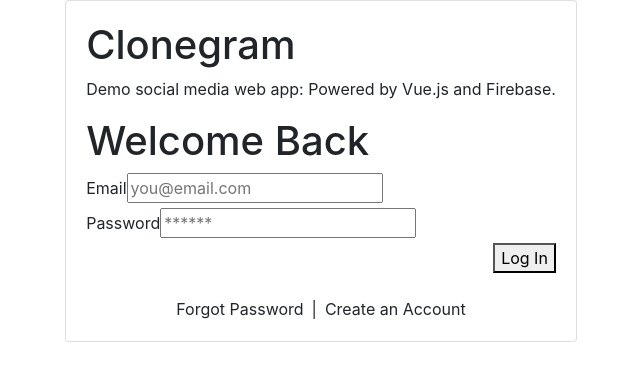
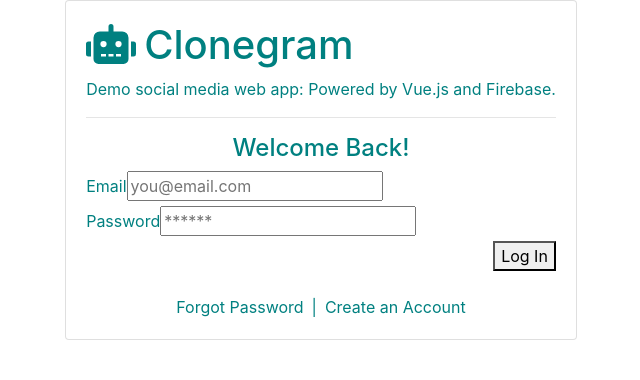
Before and after one commit to jengfad/clone-gram, a Vue app: page /login in a window 1280 px wide. Shown: the top 380 px of the page, without its empty margins (319-959 px from the left). Built offline with nearby package versions, Linux system fonts and the light colour scheme; no server answers; the database is empty; the HTML template or start-up script is replaced by a standard one.

Commit message:
new layout

```diff
--- a/public/index.html
+++ b/public/index.html
@@ -10,6 +10,8 @@
     <script src="https://code.jquery.com/jquery-3.3.1.slim.min.js" integrity="sha384-q8i/X+965DzO0rT7abK41JStQIAqVgRVzpbzo5smXKp4YfRvH+8abtTE1Pi6jizo" crossorigin="anonymous"></script>
     <script src="https://cdnjs.cloudflare.com/ajax/libs/popper.js/1.14.3/umd/popper.min.js" integrity="sha384-ZMP7rVo3mIykV+2+9J3UJ46jBk0WLaUAdn689aCwoqbBJiSnjAK/l8WvCWPIPm49" crossorigin="anonymous"></script>
     <script src="https://stackpath.bootstrapcdn.com/bootstrap/4.1.3/js/bootstrap.min.js" integrity="sha384-ChfqqxuZUCnJSK3+MXmPNIyE6ZbWh2IMqE241rYiqJxyMiZ6OW/JmZQ5stwEULTy" crossorigin="anonymous"></script>
+    <script async defer src="https://use.fontawesome.com/releases/v5.8.1/js/solid.js" integrity="sha384-IA6YnujJIO+z1m4NKyAGvZ9Wmxrd4Px8WFqhFcgRmwLaJaiwijYgApVpo1MV8p77" crossorigin="anonymous"></script>
+    <script async defer src="https://use.fontawesome.com/releases/v5.8.1/js/fontawesome.js" integrity="sha384-EMmnH+Njn8umuoSMZ3Ae3bC9hDknHKOWL2e9WJD/cN6XLeAN7tr5ZQ0Hx5HDHtkS" crossorigin="anonymous"></script>
   </head>
   <body>
     <noscript>
--- a/src/assets/scss/_global.scss
+++ b/src/assets/scss/_global.scss
@@ -1,7 +1,7 @@
 // imports
 @import url('https://fonts.googleapis.com/css?family=Open+Sans');
 // colors
-$primary: #30A0EE;
+$primary: teal;
 $error: #ef5777;
 $success: #1abc9c;
 $light: #F5F8FA;
@@ -12,7 +12,7 @@ $white: #fff;
 // resets
 body {
 	margin: 0;
-	color: $dark;
+	color: $primary;
 	background: #E6ECF0;
 	height: 100%;
 }
--- a/src/components/SiteNav.vue
+++ b/src/components/SiteNav.vue
@@ -3,7 +3,10 @@
     <section>
       <div class="col1">
         <router-link to="/">
-          <h3>Clonegram</h3>
+          <h3>
+            <i class="fas fa-robot"></i>
+            <span class="pl-2">Clonegram</span>
+          </h3>
         </router-link>
         <ul class="inline">
           <li>
--- a/src/views/Dashboard.vue
+++ b/src/views/Dashboard.vue
@@ -9,10 +9,10 @@
           <h5>{{ userProfile.name }}</h5>
           <p>{{ userProfile.title }}</p>
           <div class="create-post">
-            <p>create a post</p>
+            <p>Create a post</p>
             <form @submit.prevent>
               <textarea v-model.trim="post.content"></textarea>
-              <button @click="createPost()" :disabled="post.content === ''" class="button">post</button>
+              <button @click="createPost()" :disabled="post.content === ''" class="button">Post</button>
             </form>
           </div>
         </div>
@@ -24,9 +24,9 @@
             <span>{{ post.createdOn | formatDate }}</span>
             <p>{{ post.content | trimLength }}</p>
             <ul>
-              <li><a @click="toggleCommentModal(post)">comments {{ post.comments }}</a></li>
-              <li><a @click="likePost(post.id, post.likes)">likes {{ post.likes }}</a></li>
-              <li><a @click="viewPost(post)">view full post</a></li>
+              <li><a @click="toggleCommentModal(post)">Comments {{ post.comments }}</a></li>
+              <li><a @click="likePost(post.id, post.likes)">Likes {{ post.likes }}</a></li>
+              <li><a @click="viewPost(post)">View full post</a></li>
             </ul>
           </div>
         </div>
@@ -46,8 +46,8 @@
             <span>{{ fullPost.createdOn | formatDate }}</span>
             <p>{{ fullPost.content }}</p>
             <ul>
-              <li><a>comments {{ fullPost.comments }}</a></li>
-              <li><a>likes {{ fullPost.likes }}</a></li>
+              <li><a>Comments {{ fullPost.comments }}</a></li>
+              <li><a>Likes {{ fullPost.likes }}</a></li>
             </ul>
           </div>
           <div v-show="postComments.length" class="comments">
--- a/src/views/Login.vue
+++ b/src/views/Login.vue
@@ -1,17 +1,21 @@
 <template>
-<div class="container h-100">
+<div class="main container h-100">
   <div class="row h-100 justify-content-center align-items-center">
     <PasswordReset v-if="showPasswordReset" @close="togglePasswordReset()"></PasswordReset>
     <div class="card">
       <div class="card-body">
         <div>
-          <h1>Clonegram</h1>
+          <h1>
+            <i class="fas fa-robot"></i>
+            <span class="pl-2">Clonegram</span>
+          </h1>
           <p>Demo social media web app: Powered by Vue.js and Firebase.</p>
         </div>
+        <hr/>
         <div :class="{ 'signup-form': !showLoginForm }">
           <form v-if="showLoginForm" @submit.prevent>
-            <h1>Welcome Back</h1>
             <div class="d-flex flex-column">
+              <h4 class="align-self-center">Welcome Back!</h4>
               <div>
                 <label for="email1">Email</label>
                 <input v-model.trim="loginForm.email" type="text" placeholder="you@email.com" id="email1" />
@@ -20,9 +24,7 @@
                 <label for="password1">Password</label>
                 <input v-model.trim="loginForm.password" type="password" placeholder="******" id="password1" />
               </div>
-              <div class="align-self-end">
-                <button @click="login()" class="button">Log In</button>
-              </div>
+              <button @click="login()" class="button align-self-end">Log In</button>
               <div class="d-flex pt-4 align-self-center">
                 <div>
                   <a @click="togglePasswordReset()">Forgot Password</a>
@@ -35,7 +37,9 @@
             </div>
           </form>
           <form v-else @submit.prevent>
-            <h1>Get Started</h1>
+            <div class="d-flex flex-column">
+              <h4 class="align-self-center">Create an Account</h4>
+              <br>
               <div>
                 <label for="name">Name</label>
                 <input v-model.trim="signupForm.name" type="text" placeholder="Jane Doe" id="name" />
@@ -52,9 +56,13 @@
                 <label for="password2">Password</label>
                 <input v-model.trim="signupForm.password" type="password" placeholder="Mininum of 6 characters" id="password2" />
               </div>
-            <button @click="signup()" class="button">Sign Up</button>
+              <button @click="signup()" class="button align-self-end">Sign Up</button>
               <div class="extras">
-              <a @click="toggleForm()">Back to Log In</a>
+                <a @click="toggleForm()">
+                  <i class="fas fa-arrow-left"></i>
+                  <span class="pl-2">Back to Log In</span>
+                </a>
+              </div>
             </div>
           </form>
         </div>
@@ -111,3 +119,8 @@ export default {
   }
 }
 </script>
+<style lang="scss" scoped>
+  .main {
+    color: teal;
+  }
+</style>
```
Lines whose indentation alone changed are shown as unchanged.
